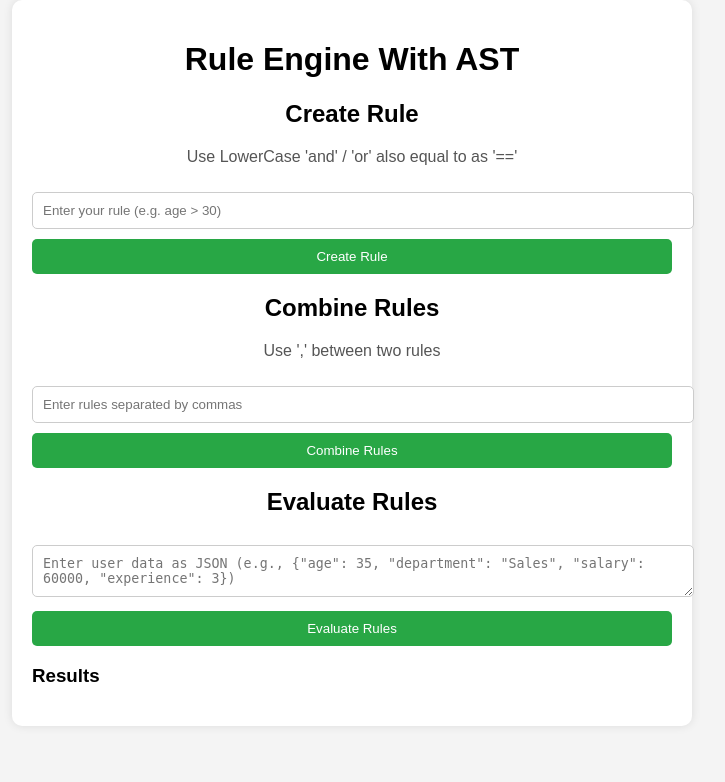
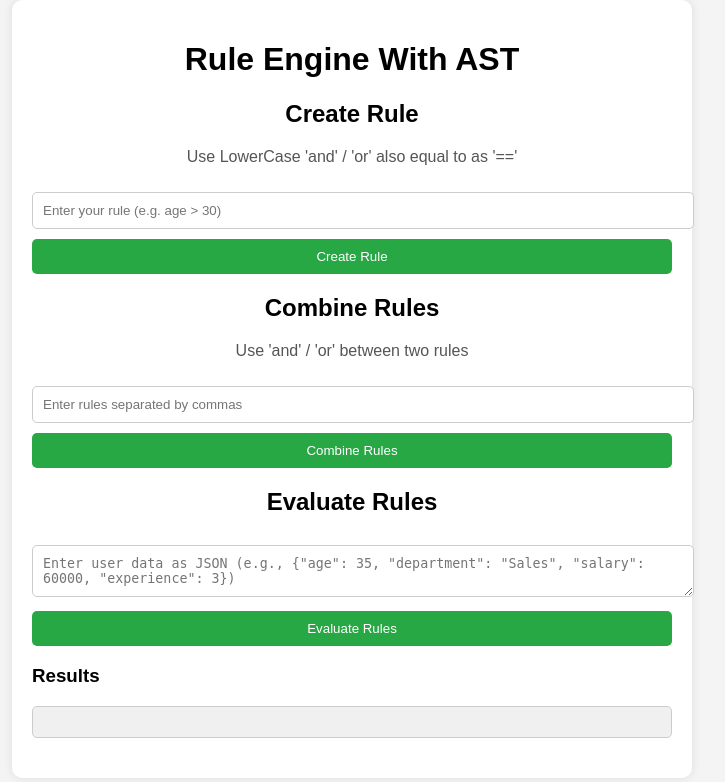
Before and after one commit to Jaisuntbiji/Rule-Engine-with-AST, a Flask app: page / in a window 1280 px wide. Shown: the top 782 px of the page, without its empty margins (288-1013 px from the left). Run offline with Flask 3, Linux system fonts and the light colour scheme.

Commit message:
update the code templates and rule engine

```diff
--- a/app.py
+++ b/app.py
@@ -26,7 +26,10 @@ def combine_rules_endpoint():
     rules = request.json.get('rules')
     try:
         combined_ast = combine_rules(rules)
-        return jsonify({"combined_ast": ast.dump(combined_ast)}), 200
+        combined_ast_str = ast.dump(combined_ast)
+        combined_rule_str = " AND ".join(f"({rule})" for rule in rules)  # Combine rules in SQL-like form
+        insert_rule(combined_rule_str)
+        return jsonify({"combined_ast": combined_ast_str,}), 200
     except Exception as e:
         return jsonify({"error": str(e)}), 400
 
--- a/static/styles.css
+++ b/static/styles.css
@@ -45,3 +45,17 @@ p {
     text-align: center;
     color: #555;
 }
+#result {
+    background-color: #f0f0f0;
+    border: 1px solid #ccc;
+    padding: 15px;
+    border-radius: 5px;
+    max-height: 300px; /* Limit the height for better viewability */
+    overflow-y: auto;  /* Add vertical scrollbar if the content exceeds max height */
+    white-space: pre-wrap; /* Allow JSON to wrap */
+    word-wrap: break-word; /* Break long words that exceed container width */
+    font-family: 'Courier New', monospace; /* Monospace font for better readability of JSON */
+    font-size: 14px;
+    color: #333;
+    margin-bottom: 20px;
+}
--- a/templates/index.html
+++ b/templates/index.html
@@ -16,7 +16,7 @@
         <button onclick="createRule()">Create Rule</button>
 
         <h2>Combine Rules</h2>
-        <p>Use ',' between two rules</p>
+        <p>Use 'and' / 'or' between two rules</p>
         <input type="text" id="combineInput" placeholder="Enter rules separated by commas">
         <button onclick="combineRules()">Combine Rules</button>
 
```
Also changed, not shown: 1 other file.
